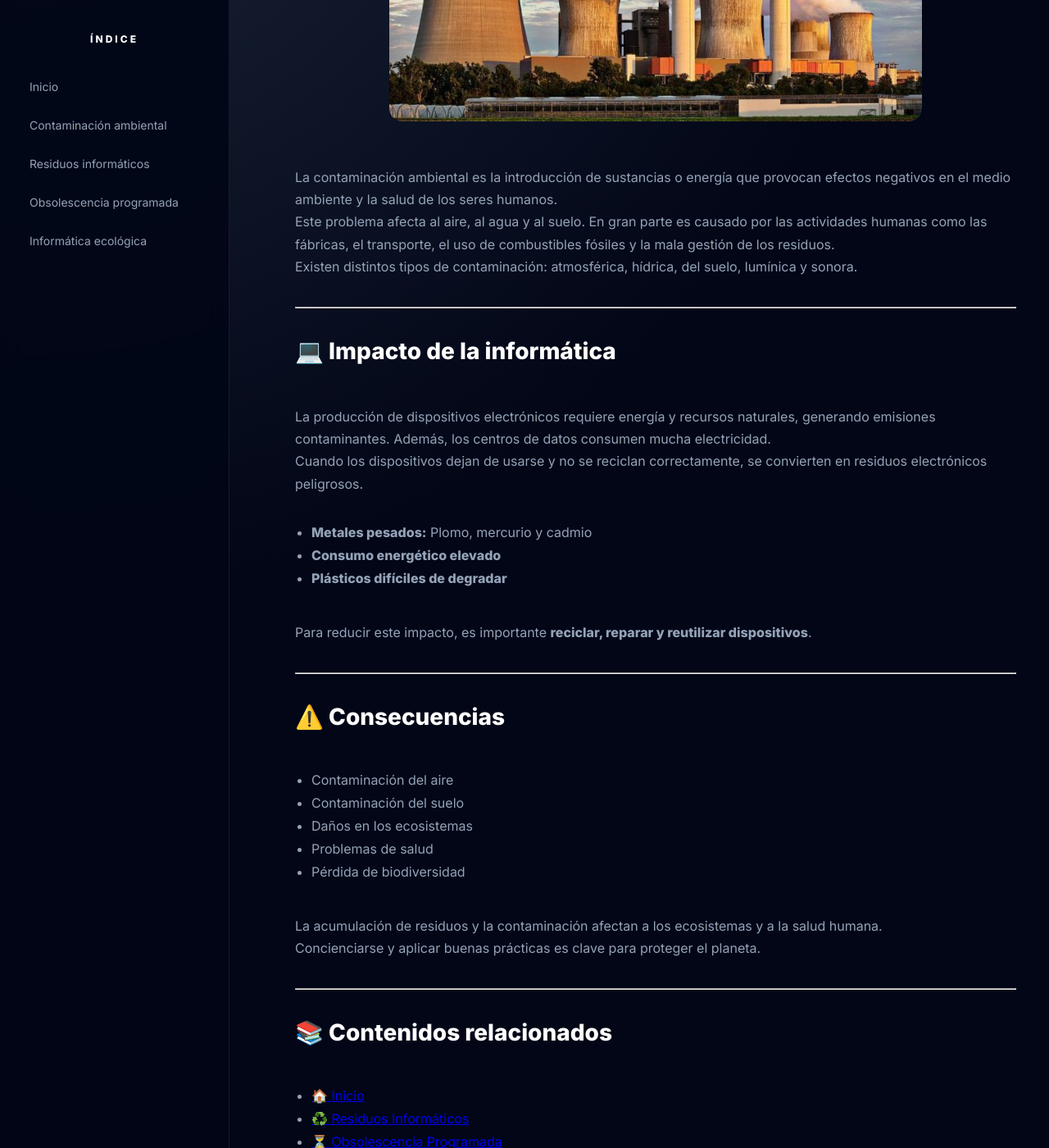
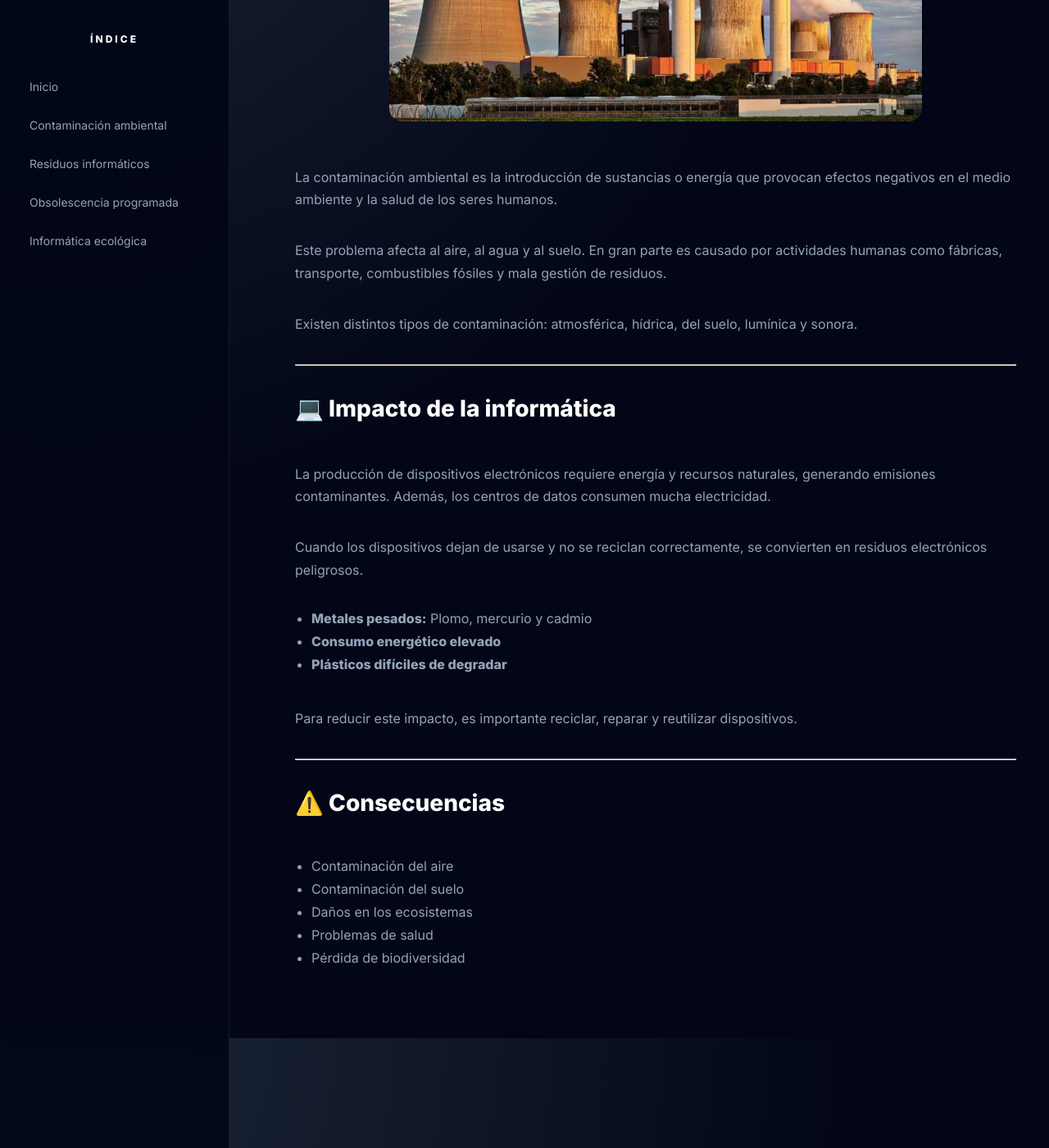
Before and after one commit to glizzlyy/informatica-ambiental, a Jekyll site: the page built from contaminacion.md, in a window 1280 px wide and 1400 px high, scrolled down 405 px. Shown: the whole window at 82% size. Built offline with Jekyll 4.4.1, drawn with Linux system fonts in a browser that asks for light colours; some of the changed text lies outside the part shown.

Commit message:
Update contaminacion.md

```diff
--- a/contaminacion.md
+++ b/contaminacion.md
@@ -1,47 +1,38 @@
 ---
 layout: estilos
-title: 🌫️ Contaminación Ambiental
+title: Contaminación ambiental
 ---
 
-# 🌫️ Contaminación Ambiental
+# 🌍 Contaminación Ambiental
 
 ![Contaminación Ambiental](img/contaminacion.jpg)
 
 La contaminación ambiental es la introducción de sustancias o energía que provocan efectos negativos en el medio ambiente y la salud de los seres humanos.
-Este problema afecta al aire, al agua y al suelo. En gran parte es causado por las actividades humanas como las fábricas, el transporte, el uso de combustibles fósiles y la mala gestión de los residuos.
+
+Este problema afecta al aire, al agua y al suelo. En gran parte es causado por actividades humanas como fábricas, transporte, combustibles fósiles y mala gestión de residuos.
+
 Existen distintos tipos de contaminación: atmosférica, hídrica, del suelo, lumínica y sonora.
 
 ---
 
-## 💻 Impacto de la informática {#impacto}
+## 💻 Impacto de la informática
 
 La producción de dispositivos electrónicos requiere energía y recursos naturales, generando emisiones contaminantes. Además, los centros de datos consumen mucha electricidad.
+
 Cuando los dispositivos dejan de usarse y no se reciclan correctamente, se convierten en residuos electrónicos peligrosos.
 
 - **Metales pesados:** Plomo, mercurio y cadmio
 - **Consumo energético elevado**
 - **Plásticos difíciles de degradar**
 
-Para reducir este impacto, es importante **reciclar, reparar y reutilizar dispositivos**.
+Para reducir este impacto, es importante reciclar, reparar y reutilizar dispositivos.
 
 ---
 
-## ⚠️ Consecuencias {#consecuencias}
+## ⚠️ Consecuencias
 
 - Contaminación del aire
 - Contaminación del suelo
 - Daños en los ecosistemas
 - Problemas de salud
 - Pérdida de biodiversidad
-
-La acumulación de residuos y la contaminación afectan a los ecosistemas y a la salud humana.
-Concienciarse y aplicar buenas prácticas es clave para proteger el planeta.
-
----
-
-## 📚 Contenidos relacionados {#contenido}
-
-- [🏠 Inicio](README.md)
-- [♻️ Residuos Informáticos](residuos.md)
-- [⏳ Obsolescencia Programada](obsolescencia.md)
-- [🌱 Informática Ecológica](informatica-ecologica.md)
```
